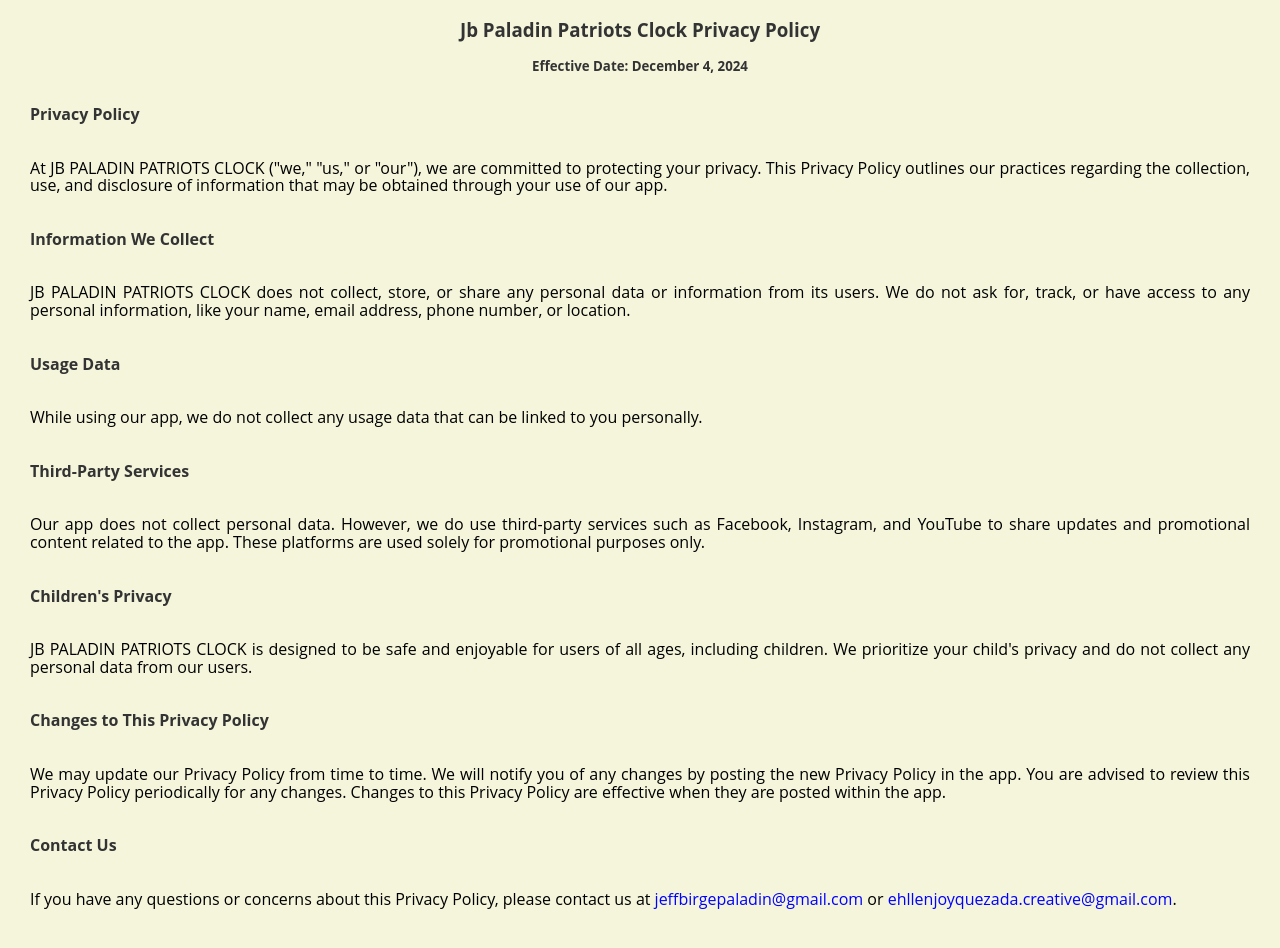
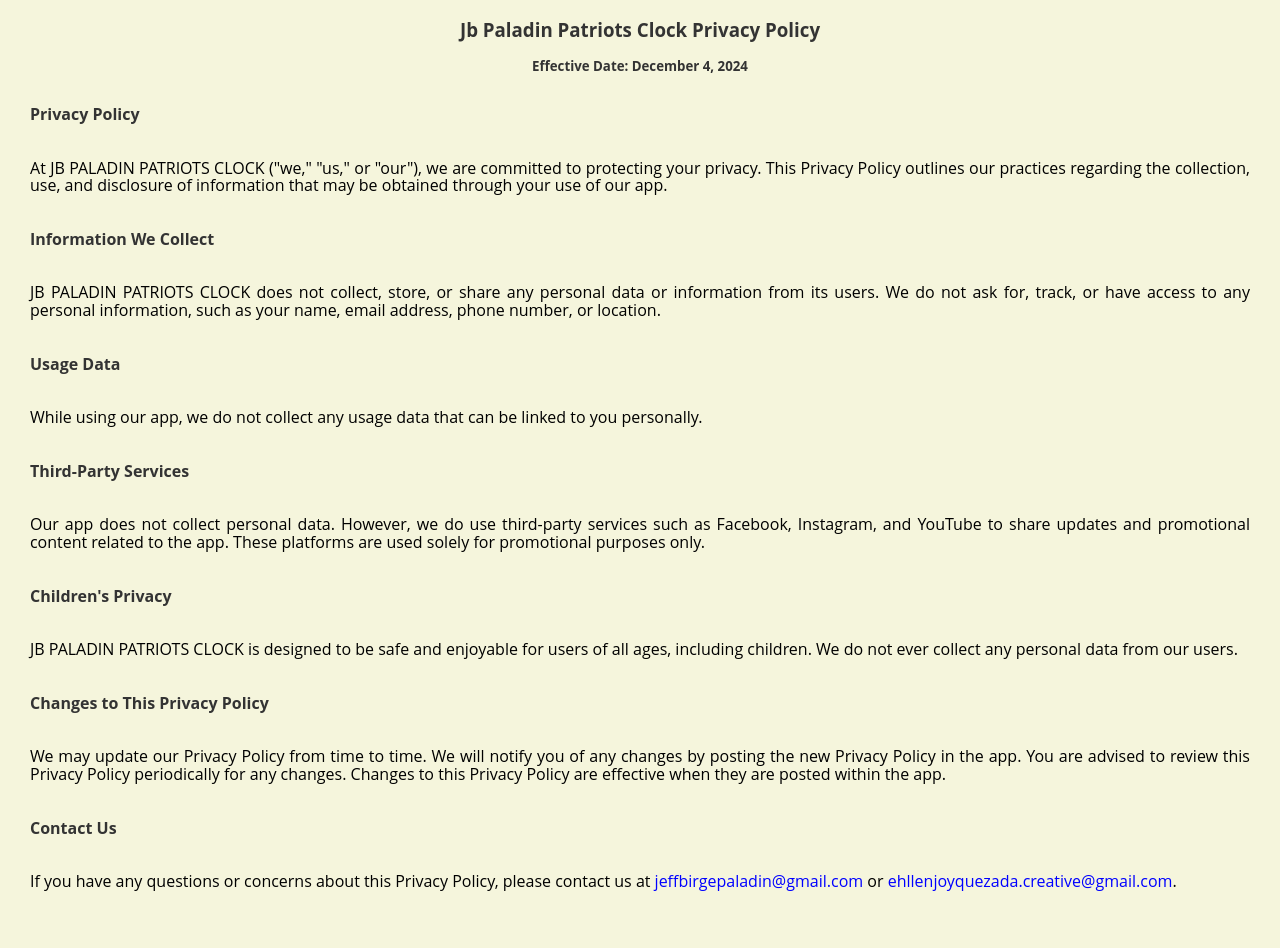
Before and after one commit to ArtsyCraftsyGirl/PrivacyPolicy, a plain HTML site: page index.html in a window 1280 px wide. Drawn offline with Linux system fonts and the light colour scheme.

Commit message:
Update index.html

```diff
--- a/index.html
+++ b/index.html
@@ -78,7 +78,7 @@
         </tr>
         <tr>
             <td>
-                <p>JB PALADIN PATRIOTS CLOCK does not collect, store, or share any personal data or information from its users. We do not ask for, track, or have access to any personal information, like your name, email address, phone number, or location.</p>
+                <p>JB PALADIN PATRIOTS CLOCK does not collect, store, or share any personal data or information from its users. We do not ask for, track, or have access to any personal information, such as your name, email address, phone number, or location.</p>
             </td>
         </tr>
         <tr>
@@ -102,7 +102,7 @@
         </tr>
         <tr>
             <td>
-                <p>JB PALADIN PATRIOTS CLOCK is designed to be safe and enjoyable for users of all ages, including children. We prioritize your child's privacy and do not collect any personal data from our users. </p>
+                <p>JB PALADIN PATRIOTS CLOCK is designed to be safe and enjoyable for users of all ages, including children. We do not ever collect any personal data from our users. </p>
             </td>
         </tr>
         <tr>
```
